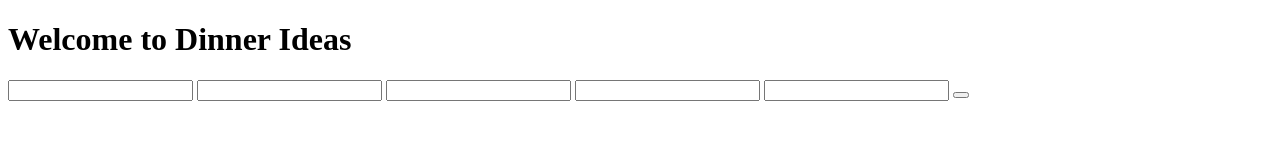
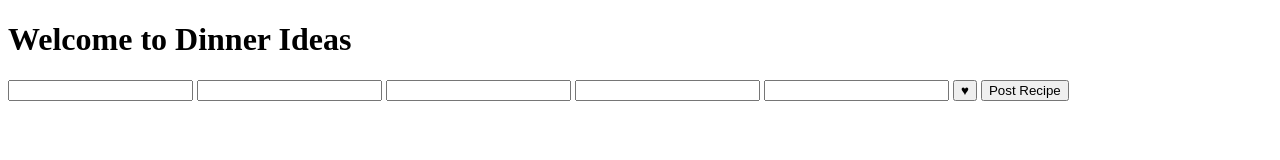
Before and after one commit to jessicaajosephh/dinner-ideas-client, a plain HTML site: page index.html in a window 1280 px wide. Drawn offline with Linux system fonts and the light colour scheme.

Commit message:
added a heart for the like button and a submit button to submit the recipe

```diff
--- a/index.html
+++ b/index.html
@@ -18,7 +18,8 @@
         <input type="text" id="prep_time">
         <input type="text" id="cook_time">
         <input type="text" id="directions">
-        <button></button>
+        <button id="like-button">♥</button>
+        <button type="submit">Post Recipe</button>
     </form>
 </body>
 </html>
```
